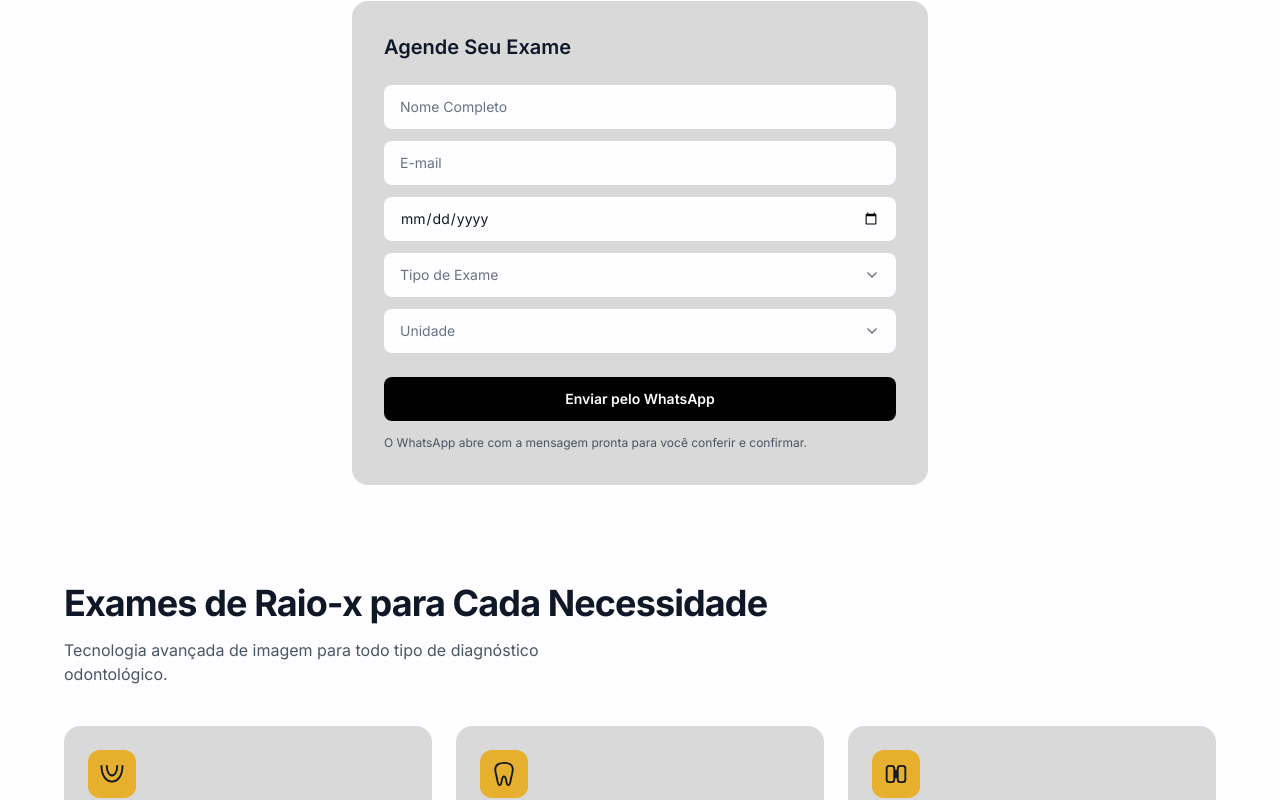
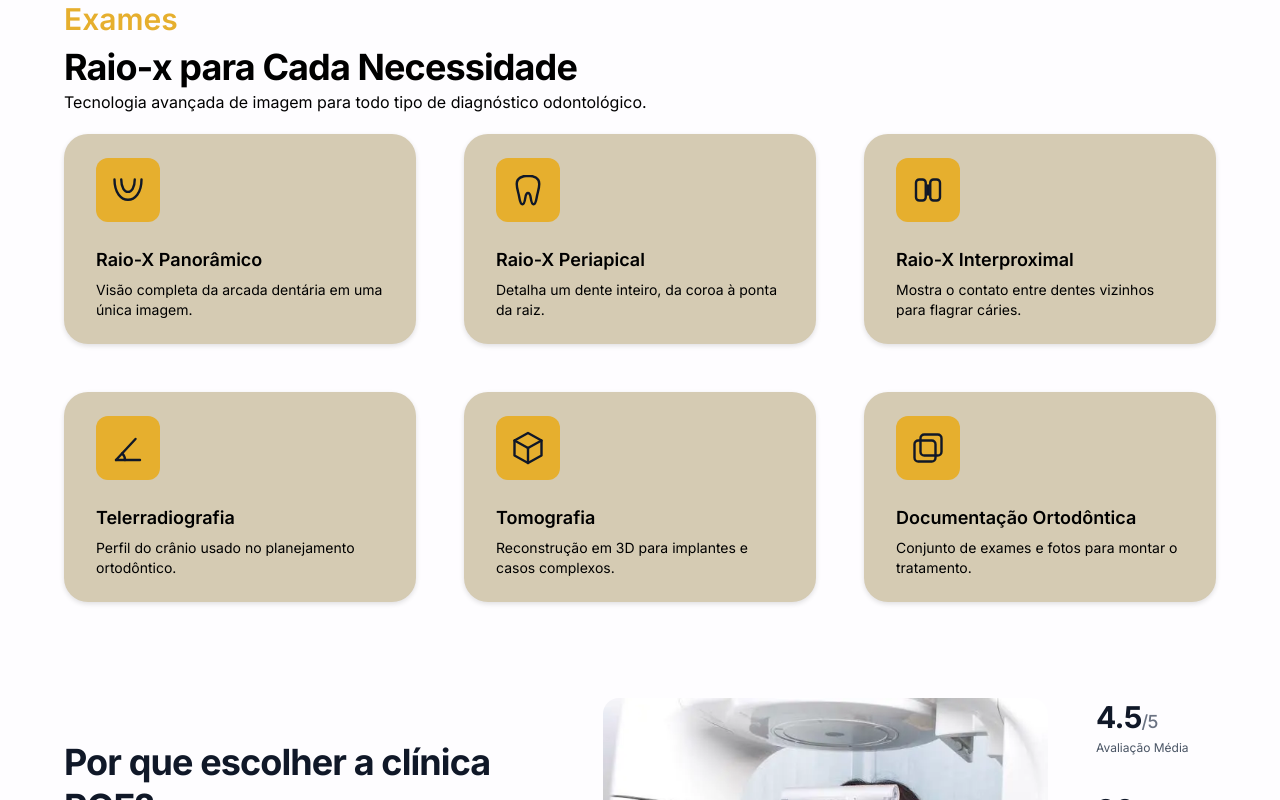
Before and after one commit to VictorRms03/roe-landing, a Next.js app: page / in a window 1280 px wide. Shown: the part 780-1580 px from the top of the page. Built offline with nearby package versions, Linux system fonts and the light colour scheme.

Commit message:
refactor: Services section enhancements (#14)
* fix: Separete Booking component from Hero component

* refactor: Update Services component layout and styling for exams section

```diff
--- a/src/app/page.tsx
+++ b/src/app/page.tsx
@@ -1,4 +1,5 @@
 import Benefits from "@/components/Benefits";
+import Booking from "@/components/Booking";
 import Clinics from "@/components/Clinics";
 import Faq from "@/components/Faq";
 import Hero from "@/components/Hero";
@@ -13,6 +14,7 @@ export default function Home() {
       <Benefits />
       <Clinics />
       <Insurance />
+      <Booking />
       <Faq />
     </>
   );
--- /dev/null
+++ b/src/components/Booking.tsx
@@ -0,0 +1,12 @@
+import BookingForm from "@/components/BookingForm";
+
+export default function Booking() {
+  return (
+    <div id="agendar" className="scroll-mt-32 bg-roe-white px-6 py-12 md:px-12 lg:px-16">
+      <div className="mx-auto max-w-xl rounded-2xl bg-roe-gray p-6 sm:p-8">
+        <h2 className="text-xl font-semibold text-gray-900">Agende Seu Exame</h2>
+        <BookingForm />
+      </div>
+    </div>
+  );
+}
--- a/src/components/Hero.tsx
+++ b/src/components/Hero.tsx
@@ -1,5 +1,4 @@
 import Image from "next/image";
-import BookingForm from "@/components/BookingForm";
 
 function PinIcon() {
   return (
@@ -134,13 +133,6 @@ export default function Hero() {
       </section>
 
       <div className="h-10 bg-[#EAE4D7]" aria-hidden="true" />
-
-      <div id="agendar" className="scroll-mt-32 bg-roe-white px-6 py-12 md:px-12 lg:px-16">
-        <div className="mx-auto max-w-xl rounded-2xl bg-roe-gray p-6 sm:p-8">
-          <h2 className="text-xl font-semibold text-gray-900">Agende Seu Exame</h2>
-          <BookingForm />
-        </div>
-      </div>
     </>
   );
 }
--- a/src/components/Services.tsx
+++ b/src/components/Services.tsx
@@ -82,17 +82,22 @@ export default function Services() {
   return (
     <section id="servicos" className="scroll-mt-32 bg-roe-white px-6 py-12 md:px-12 lg:px-16">
       <div className="mx-auto max-w-7xl">
-        <h2 className="text-3xl font-bold leading-tight tracking-tight text-gray-900 sm:text-4xl">
-          Exames de Raio-x para Cada Necessidade
+        <p className="text-2xl font-semibold text-roe-yellow sm:text-3xl">Exames</p>
+        <h2 className="mt-2 text-3xl font-bold leading-tight tracking-tight text-black sm:text-4xl">
+          Raio-x para Cada Necessidade
         </h2>
-        <p className="mt-3 max-w-xl text-sm text-gray-600 sm:text-base">
+        <p className="max-w-xl text-sm text-black sm:max-w-none sm:whitespace-nowrap sm:text-base">
           Tecnologia avançada de imagem para todo tipo de diagnóstico odontológico.
         </p>
 
-        <ul className="mt-10 grid gap-6 sm:grid-cols-2 lg:grid-cols-3">
+        <div className="mt-5">
+          <ul className="grid gap-12 sm:grid-cols-2 lg:grid-cols-3">
             {EXAMS.map((exam) => (
-            <li key={exam.name} className="rounded-2xl bg-roe-gray p-6">
-              <span className="flex size-12 items-center justify-center rounded-xl bg-roe-yellow">
+              <li
+                key={exam.name}
+                className="rounded-3xl bg-[#D5CBB3] px-8 py-6 shadow-[0_2px_5px_rgba(0,0,0,0.12)]"
+              >
+                <span className="flex size-16 items-center justify-center rounded-xl bg-roe-yellow">
                   <svg
                     viewBox="0 0 24 24"
                     fill="none"
@@ -101,17 +106,18 @@ export default function Services() {
                     strokeLinecap="round"
                     strokeLinejoin="round"
                     aria-hidden="true"
-                  className="size-7 text-gray-900"
+                    className="size-9 text-gray-900"
                   >
                     {exam.icon}
                   </svg>
                 </span>
-              <h3 className="mt-6 text-lg font-semibold text-gray-900">{exam.name}</h3>
-              <p className="mt-1.5 text-sm text-gray-600">{exam.description}</p>
+                <h3 className="mt-6 text-lg font-semibold text-black">{exam.name}</h3>
+                <p className="mt-1.5 text-sm text-black">{exam.description}</p>
               </li>
             ))}
           </ul>
         </div>
+      </div>
     </section>
   );
 }
```
Lines whose indentation alone changed are shown as unchanged.
